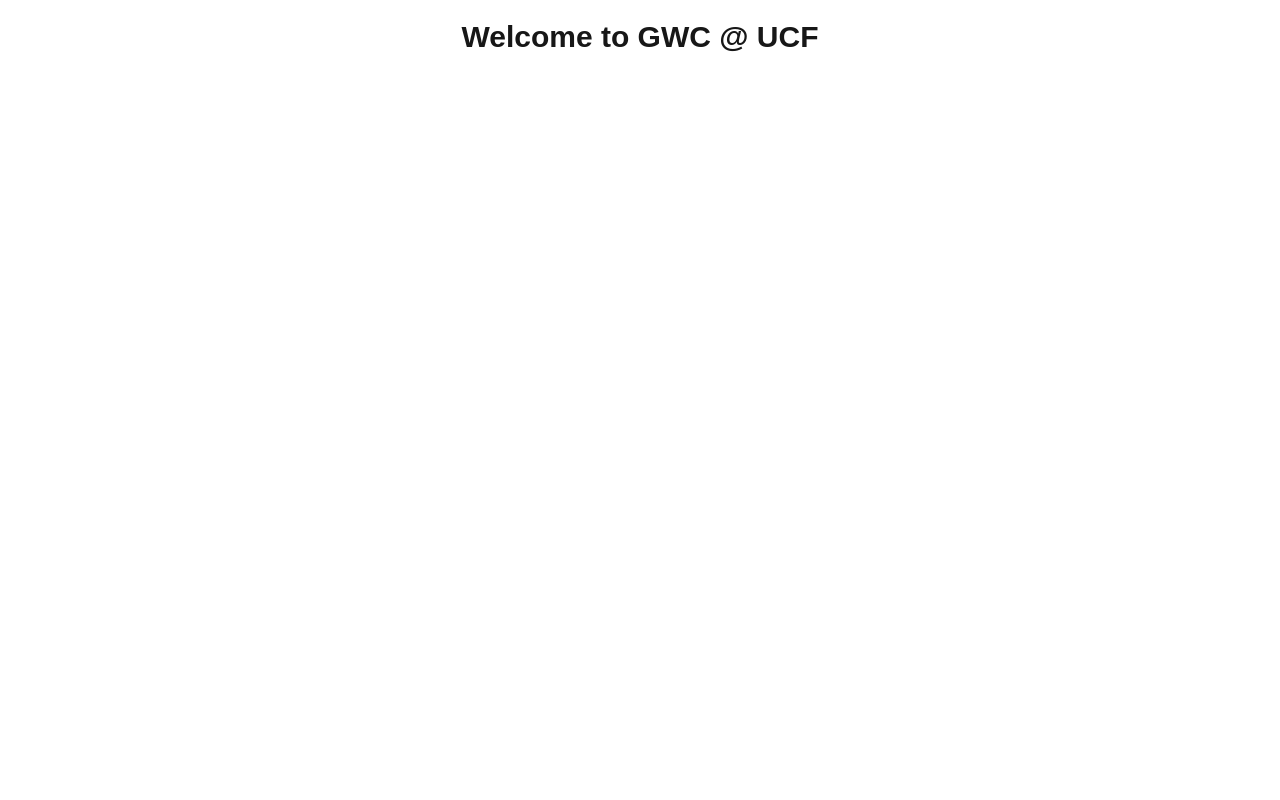
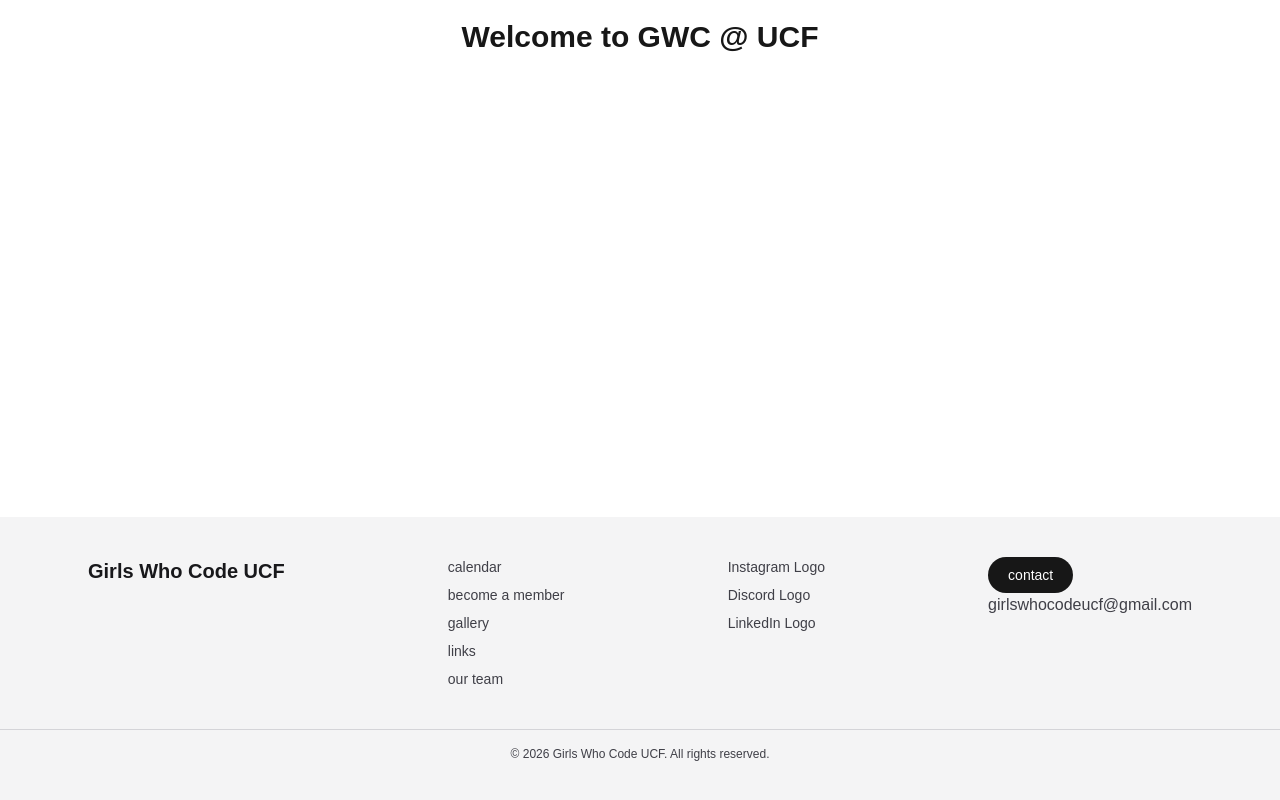
Before and after one commit to simone-c18/GWC_WebDev, a Next.js app: page / in a window 1280 px wide. Shown: the part 432-1232 px from the top of the page. Before the commit the page ends 869 px from the top, so only its background shows below. Built offline with nearby package versions, Linux system fonts and the light colour scheme.

Commit message:
Implemented footer skeleton

```diff
--- a/app/layout.tsx
+++ b/app/layout.tsx
@@ -2,6 +2,8 @@ import type { Metadata } from "next";
 import { Geist, Geist_Mono } from "next/font/google";
 import "./globals.css";
 import Navbar from "@/components/global/Navbar";
+import Footer from "@/components/global/Footer";
+
 
 const geistSans = Geist({
   variable: "--font-geist-sans",
@@ -30,7 +32,7 @@ export default function RootLayout({
       >
         <Navbar />
         {children}
-
+        <Footer />
       </body>
     </html>
   );
--- a/components/global/Footer.tsx
+++ b/components/global/Footer.tsx
@@ -0,0 +1,55 @@
+import Link from "next/link";
+
+export default function Footer() {
+  return (
+    <footer className="w-full bg-zinc-100 dark:bg-zinc-900 text-zinc-700 dark:text-zinc-300 py-10 mt-20">
+      <div className="max-w-6xl mx-auto px-6 flex flex-col gap-8 sm:flex-row sm:justify-between sm:items-start">
+
+        {/* Left: Logo */}
+        <div>
+          <h3 className="text-xl font-semibold text-zinc-900 dark:text-white">
+            Girls Who Code UCF
+          </h3>
+        </div>
+
+        {/* Left Middle: Navigation */}
+        <div>
+          <ul className="space-y-2 text-sm">
+            <li><a href="/calendar" className="hover:underline">calendar</a></li>
+            <li><a href="/becomeMember" className="hover:underline">become a member</a></li>
+            <li><a href="/gallery" className="hover:underline">gallery</a></li>
+            <li><a href="/links" className="hover:underline">links</a></li>
+            <li><a href="/ourTeam" className="hover:underline">our team</a></li>
+          </ul>
+        </div>
+
+        {/* Right Middle: Social */}
+        <div>
+          <ul className="space-y-2 text-sm">
+            {/* insert links for each image */}
+            <li>Instagram Logo<span className="font-medium"></span></li>
+            <li>Discord Logo <span className="font-medium"></span></li>
+            <li>LinkedIn Logo <span className="font-medium"></span></li>
+          </ul>
+        </div>
+
+        {/* Right: Contact */}
+        <div>
+        <Link
+          href="/contact"
+          className="hidden md:inline-flex items-center rounded-full bg-foreground px-5 py-2 text-background text-sm font-medium hover:opacity-90 transition"
+        >
+          contact
+        </Link>
+        <p>girlswhocodeucf@gmail.com<span className="font-medium"></span></p>
+        </div>
+
+      </div>
+
+      {/* Bottom bar */}
+      <div className="mt-10 border-t border-zinc-300 dark:border-zinc-700 pt-4 text-center text-xs">
+        © {new Date().getFullYear()} Girls Who Code UCF. All rights reserved.
+      </div>
+    </footer>
+  );
+}
```
